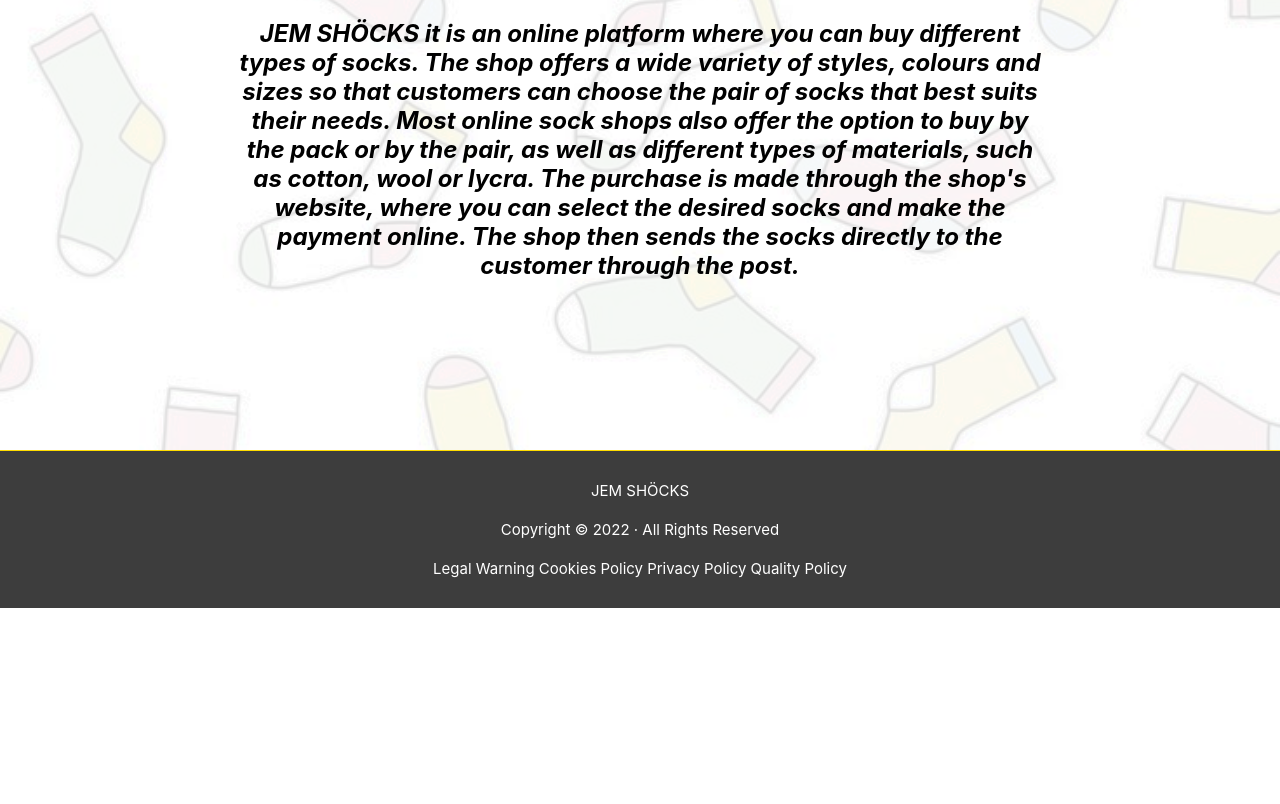
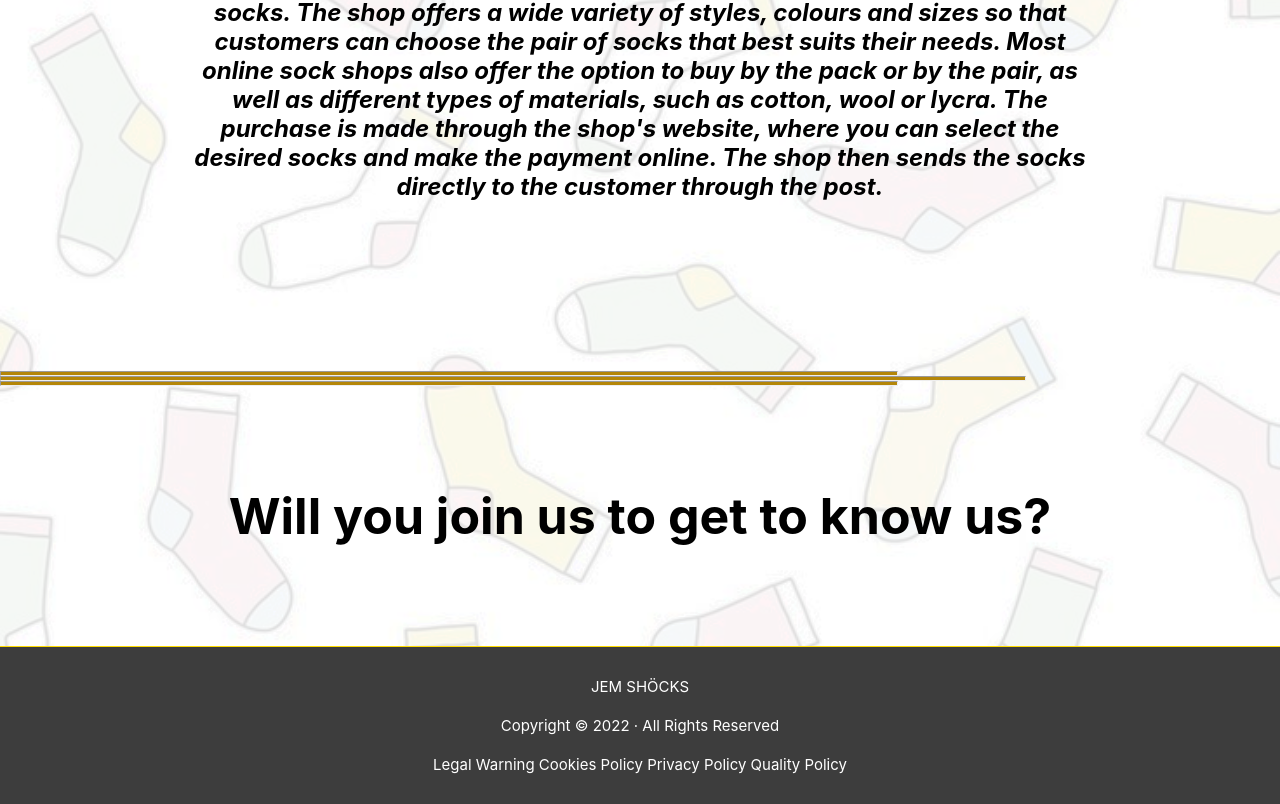
Before and after one commit to Yorrryiii/JEM_Shocks, a React (Create React App) app in the folder jem_shocks/: page /about in a window 1280 px wide. Shown: the part 711-1515 px from the top of the page. Before the commit the page ends 1319 px from the top, so only its background shows below. Built offline with nearby package versions, Linux system fonts and the light colour scheme.

Commit message:
last incorporations

```diff
--- a/jem_shocks/src/components/About.jsx
+++ b/jem_shocks/src/components/About.jsx
@@ -1,10 +1,10 @@
 import React, { Component } from 'react';
 import './styles/About.css';
 
-export class About extends Component{
+export class About extends Component {
 
-    render(){
-        return(
+    render() {
+        return (
             <div id='cuerpo'>
                 <div id='introduccion'>
                     <h5 id='sale'>WE SALE CUSTOME SOCKS</h5>
@@ -12,14 +12,24 @@
                 </div>
 
                 <div id='text'>
-                    <h1 id='cuerpo1'>Who are we?</h1>
-                    <h2 id='cuerpo2'>
+                    <h1 id='titulo1'>Who are we?</h1>
+                    <h2 id='cuerpo1'>
                         JEM SHÖCKS it is an online platform where you can buy different types of socks.
                         The shop offers a wide variety of styles, colours and sizes so that customers can choose the pair of socks that best suits their needs.
                         Most online sock shops also offer the option to buy by the pack or by the pair, as well as different types of materials, such as cotton, wool or lycra. The purchase is made through the shop's website, where you can select the desired socks and make the payment online.
                         The shop then sends the socks directly to the customer through the post.
                     </h2>
                 </div>
+
+                <div className='row center' style={{ marginTop: '50px' }} >
+                    <hr style={{ color: '#b48608', backgroundColor: '#b48608', height: 3, width: '70%' }} />
+                    <hr style={{ color: '#b48608', backgroundColor: '#b48608', height: 3, width: '80%' }} />
+                    <hr style={{ color: '#b48608', backgroundColor: '#b48608', height: 3, width: '70%' }} />
+                </div>
+
+               <h2 id='titulo2'>
+                Will you join us to get to know us?
+               </h2>
             </div>
         )
     }
--- a/jem_shocks/src/components/styles/About.css
+++ b/jem_shocks/src/components/styles/About.css
@@ -40,16 +40,23 @@
     text-align: center;
     margin-left: 5%;
     margin-right: 5%;
-    padding: 150px ;
+    padding: 100px ;
     font-style: italic;
 }
 
-#cuerpo1{
+#titulo1{
     /* Ampliamos el tamaño de letra */
     font-size: 60px;
     color: #ffc800;
 }
 
-#cuerpo2{
+#cuerpo1{
     margin: 20px;
 }
+
+#titulo2{
+    font-size: 50px;
+    /* Alineamos el texto al centro de la pantalla */
+    text-align: center;
+    padding: 100px;
+}
```
